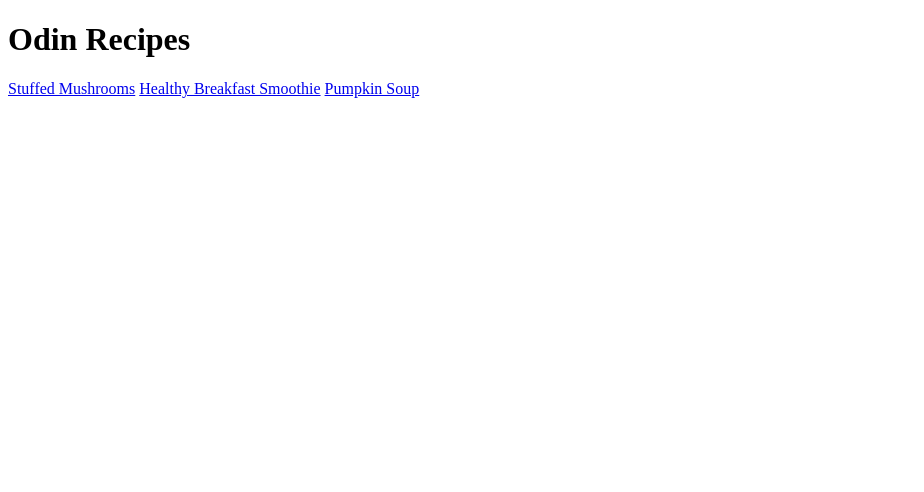
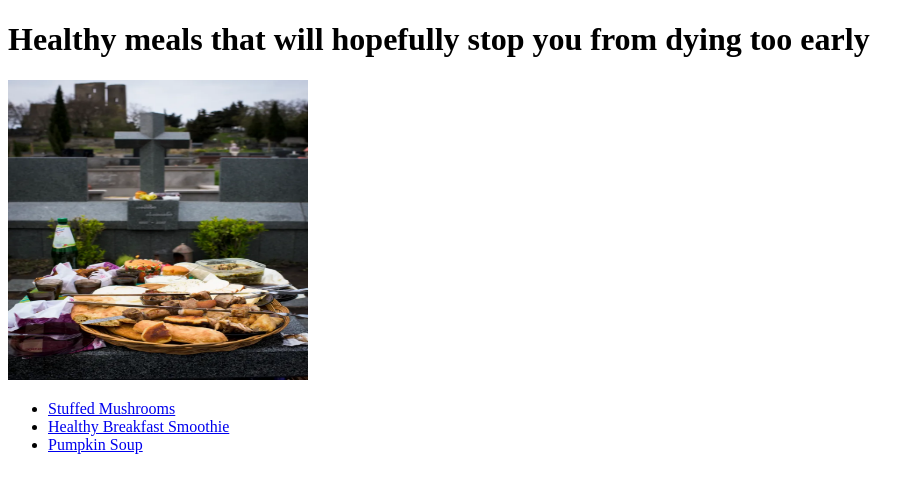
Before and after one commit to akarsakis/odin-recipes, a plain HTML site: page index.html in a window 1280 px wide. Shown: the whole page, without its empty margins (0-924 px from the left). Drawn offline with Linux system fonts and the light colour scheme.

Commit message:
completed again

```diff
--- a/index.html
+++ b/index.html
@@ -5,9 +5,15 @@
         <title>Odin Recipes</title>
     </head>
     <body>
-        <h1>Odin Recipes</h1>
-        <a href="recipes/stuffedmushrooms.html">Stuffed Mushrooms</a>
-        <a href="recipes/healthysmoothie.html">Healthy Breakfast Smoothie</a>
-        <a href="recipes/pumpkinsoup.html">Pumpkin Soup</a>
+        <h1>Healthy meals that will hopefully stop you from dying too early</h1>
+        <img src="../img/deadfood.jpeg"
+        height="300"
+        width="300"
+        alt="food at a cemetary">
+     <ul>
+        <li><a href="recipes/stuffedmushrooms.html">Stuffed Mushrooms</a></li>
+        <li><a href="recipes/healthysmoothie.html">Healthy Breakfast Smoothie</a></li>
+        <li><a href="recipes/pumpkinsoup.html">Pumpkin Soup</a></li>
+     </ul>
     </body>
 </html>
```
Also changed, not shown: img/deadfood.jpeg (added), 2 other files.
